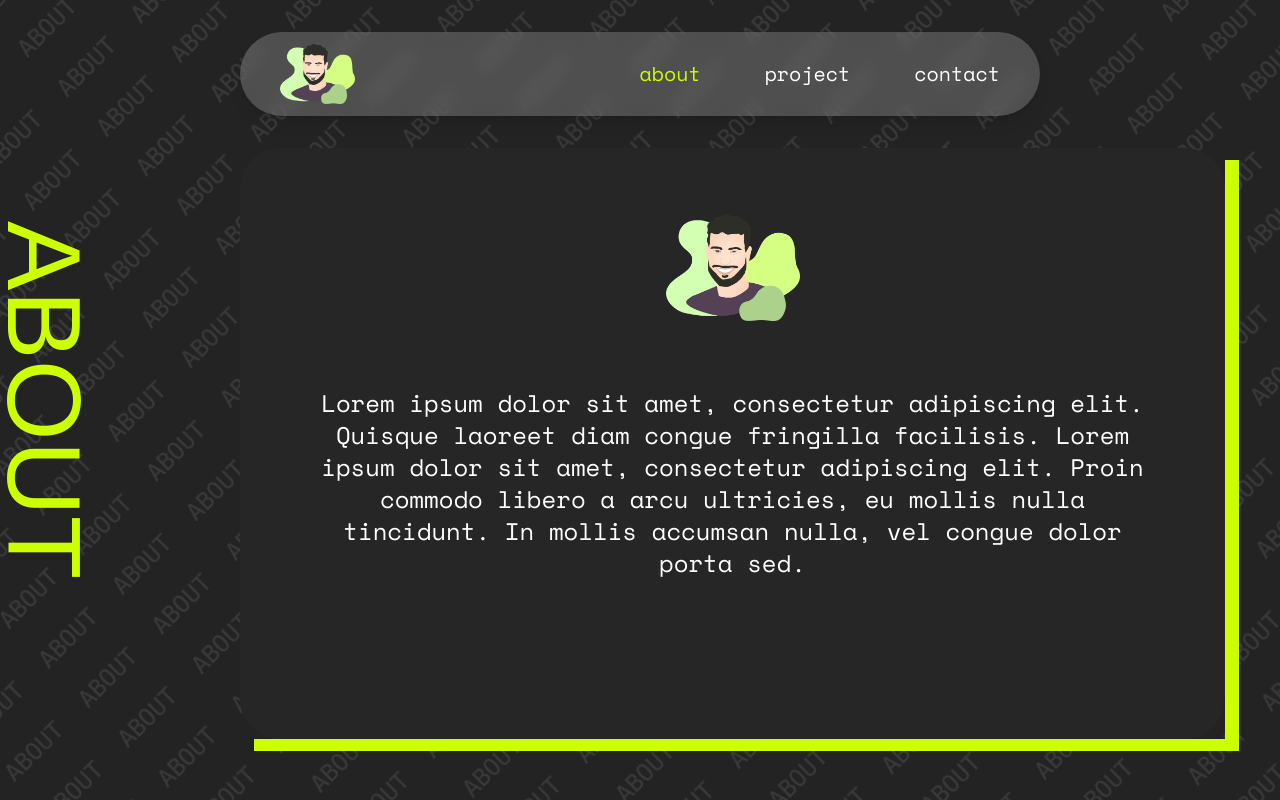
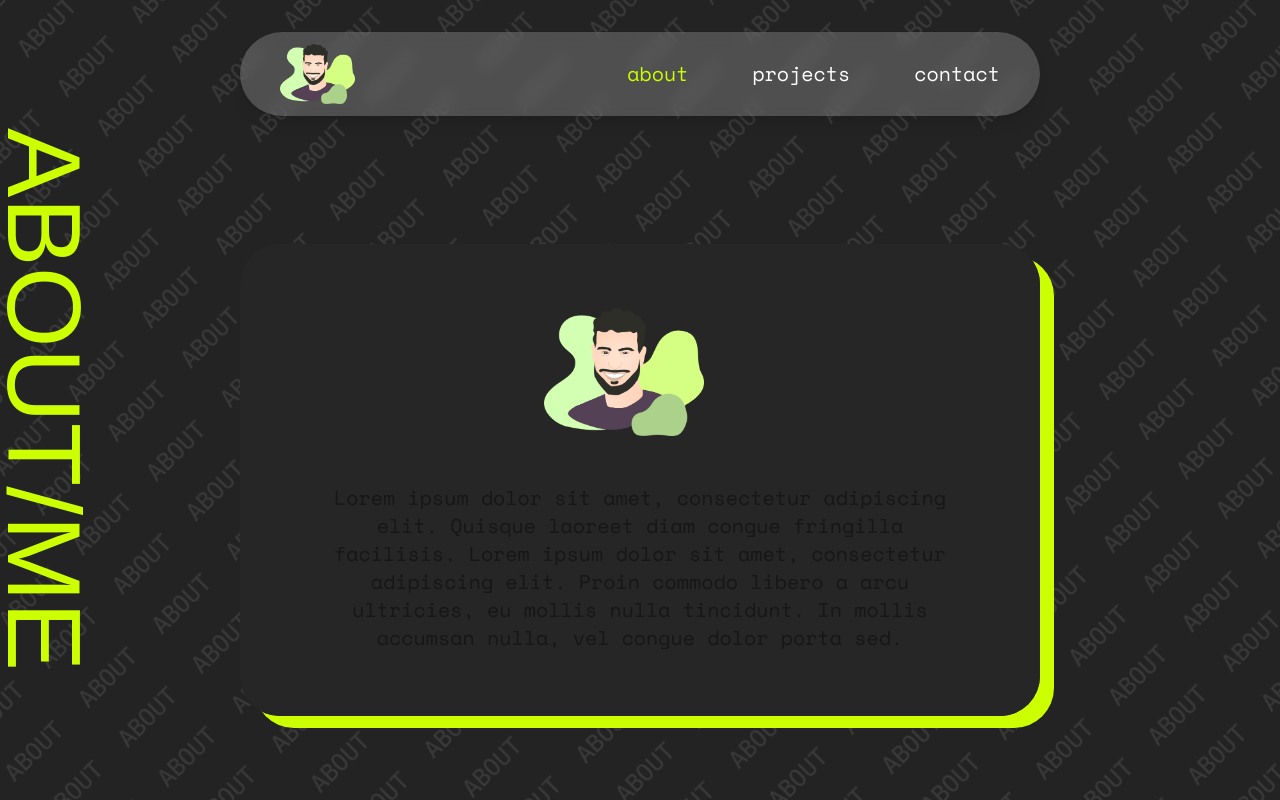
Before and after one commit to NeilBouiche/portfolio, a Next.js app: page / in a window 1280 px wide. Built offline with nearby package versions, Linux system fonts and the light colour scheme; a web font is replaced by a local one.

Commit message:
style/animation/design tweaks && split content from container && setup for other pages

```diff
--- a/app/components/content.js
+++ b/app/components/content.js
@@ -1,25 +1,21 @@
-import face from '@/app/assets/icon.png'
-import Image from 'next/image'
+'use client'
+import { motion } from 'framer-motion'
 
-const Content = () => {
+const Content = ({ children }) => {
+  const variants = {
+    hidden: { opacity: 0, y: 50 },
+    visible: { opacity: 1, y: 0, transition: { duration: 2, type: 'spring' } },
+  }
   return (
-    <div className='fixed flex flex-col text-2xl text-center text-white rounded-none max-w-[985px] shadow-[14px_12px_0px_rgba(204,255,0,1)]'>
-      <div className='flex flex-col px-20 pt-16 pb-40 w-full bg-neutral-800 rounded-[40px] max-md:px-5 max-md:pb-24 max-md:max-w-full'>
-        <Image
-          loading='lazy'
-          src={face}
-          alt='illustration of myself'
-          className='object-contain self-center max-w-full aspect-[1.21] w-[134px]'
-        />
-        <div className='mt-16 mb-0 max-md:mt-10 max-md:mb-2.5 max-md:max-w-full'>
-          Lorem ipsum dolor sit amet, consectetur adipiscing elit. Quisque
-          laoreet diam congue fringilla facilisis. Lorem ipsum dolor sit amet,
-          consectetur adipiscing elit. Proin commodo libero a arcu ultricies, eu
-          mollis nulla tincidunt. In mollis accumsan nulla, vel congue dolor
-          porta sed.
-        </div>
+    <motion.div
+      initial='hidden'
+      animate='visible'
+      variants={variants}
+      className='relative flex container mx-auto mt-12 md:mt-32 rounded-[40px] shadow-[14px_12px_0px_rgba(204,255,0,1)]'>
+      <div className='bg-neutral-800 rounded-[40px] px-6 py-12 md:px-20 md:py-16 flex flex-col justify-center md:items-start gap-12'>
+        {children}
       </div>
-    </div>
+    </motion.div>
   )
 }
 
--- a/app/components/navBar.js
+++ b/app/components/navBar.js
@@ -8,7 +8,7 @@
 const NavBar = () => {
   const variants = {
     hidden: { opacity: 0 },
-    visible: { opacity: 1, transition: { duration: 1 } },
+    visible: { opacity: 1, transition: { duration: 2, type: 'spring' } },
   }
 
   return (
@@ -16,19 +16,18 @@
       initial='hidden'
       animate='visible'
       variants={variants}
-      className='text-white container sticky mx-auto my-8 py-3 px-6 flex items-center justify-between rounded-full bg-white/20 shadow-lg ring-1 ring-black/5 backdrop-blur lg:px-10'>
-      <div className='text-xl sm:text-2xl'>
+      className='text-white container sticky mx-auto my-8 py-3 px-6 flex items-center md:justify-between justify-center rounded-full bg-white/20 shadow-lg ring-1 ring-black/5 backdrop-blur lg:px-10'>
+      <div className='text-xl sm:text-2xl hidden md:block'>
         <Link href='/'>
           <Image
             src={icon}
             alt='illustation of myself'
             width={75}
             height={67}
-            className='hidden sm:block'
           />
         </Link>
       </div>
-      <div className='flex-grow sm:flex-grow-0 flex justify-center'>
+      <div className='flex'>
         <NavItem />
       </div>
     </motion.nav>
--- a/app/components/navItems.js
+++ b/app/components/navItems.js
@@ -6,7 +6,7 @@
   const pathname = usePathname()
   const navLinks = [
     { href: '/', label: 'about' },
-    { href: '/project', label: 'project' },
+    { href: '/projects', label: 'projects' },
     { href: '/contact', label: 'contact' },
   ]
 
--- a/app/components/title.js
+++ b/app/components/title.js
@@ -5,10 +5,10 @@
 
 const Title = () => {
   const path = usePathname()
-  const title = path.match(/^\/(\w+)/)?.[1] || 'ABOUT'
+  const title = path.match(/^\/(\w+)/)?.[1] || 'ABOUT/ME'
 
   const controls = useAnimation()
-  const [displayedTitle, setDisplayedTitle] = useState('ABOUT')
+  const [displayedTitle, setDisplayedTitle] = useState('ABOUT/ME')
 
   useEffect(() => {
     const timeoutId = setTimeout(() => {
@@ -25,7 +25,7 @@
         controls.start({
           opacity: 1,
           x: 0,
-          transition: { duration: 0.4 },
+          transition: { duration: 0.4, type: 'spring' },
         })
       })
 
--- a/app/layout.js
+++ b/app/layout.js
@@ -27,9 +27,8 @@
         <MovingTextBackground />
         <div className='sm:mx-[5rem] md:mx-[10rem] lg:mx-[15rem] mx-5'>
           <NavBar />
-          <Content />
+          <Title />
         </div>
-        <Title />
         {children}
       </body>
     </html>
--- a/app/page.js
+++ b/app/page.js
@@ -1 +1,26 @@
-export default function Home() {}
+import Image from 'next/image'
+import Content from './components/content'
+
+import face from '@/app/assets/icon.png'
+
+export default function Home() {
+  return (
+    <div className='sm:mx-[5rem] md:mx-[10rem] lg:mx-[15rem] mx-5'>
+      <Content>
+        <Image
+          loading='lazy'
+          src={face}
+          alt='illustration of myself'
+          className=' self-center w-32 md:w-40 mb-6 md:mb-0 md:mr-8'
+        />
+        <div className='text-lg md:text-xl text-center '>
+          Lorem ipsum dolor sit amet, consectetur adipiscing elit. Quisque
+          laoreet diam congue fringilla facilisis. Lorem ipsum dolor sit amet,
+          consectetur adipiscing elit. Proin commodo libero a arcu ultricies, eu
+          mollis nulla tincidunt. In mollis accumsan nulla, vel congue dolor
+          porta sed.
+        </div>
+      </Content>
+    </div>
+  )
+}
--- a/app/project/page.js
+++ /dev/null
@@ -1,5 +0,0 @@
-const Project = () => {
-  return <div></div>
-}
-
-export default Project
--- /dev/null
+++ b/app/projects/page.js
@@ -0,0 +1,11 @@
+import Content from '../components/content'
+
+const Project = () => {
+  return (
+    <div className='sm:mx-[5rem] md:mx-[10rem] lg:mx-[15rem] mx-5'>
+      <Content></Content>
+    </div>
+  )
+}
+
+export default Project
```
